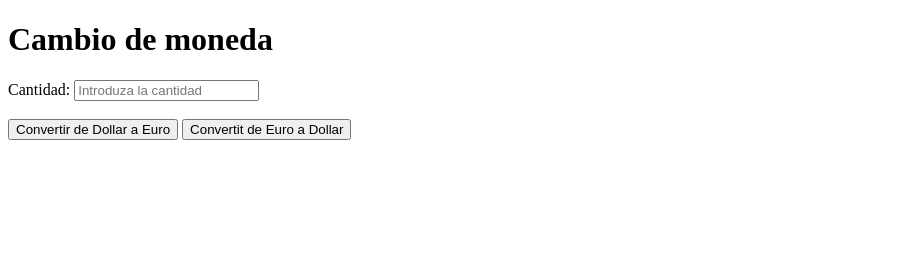
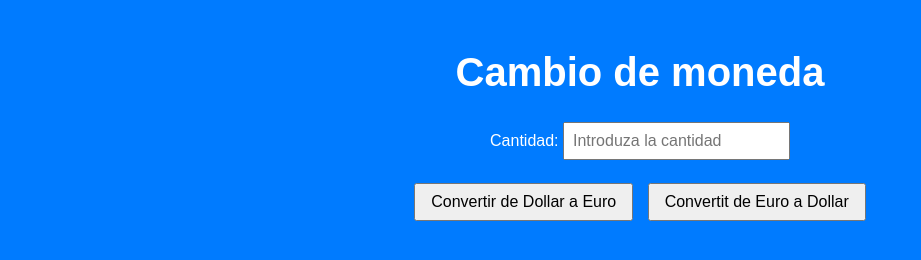
Before and after one commit to ulisesdiazt-glitch/Proyecto_2, a plain HTML site: page Proyecto.html in a window 1280 px wide. Shown: the whole page, without its empty margins (0-921 px from the left). Drawn offline with Linux system fonts and the light colour scheme.

Commit message:
cambio victor

```diff
--- a/Proyecto.css
+++ b/Proyecto.css
@@ -1,3 +1,25 @@
-p{
-    color: blue;
+body {
+    background-color: #007BFF;
+    font-family: Arial, sans-serif;
+    color: white;
+    text-align: center;
+    margin-top: 50px;
 }
+
+h1, h2, h3 {
+    font-size: 40px;
+    font-weight: bold;
+}
+
+
+input {
+    padding: 8px;
+    font-size: 16px;
+}
+
+button {
+    padding: 8px 15px;
+    font-size: 16px;
+    margin: 5px;
+    cursor: pointer;
+}
```
